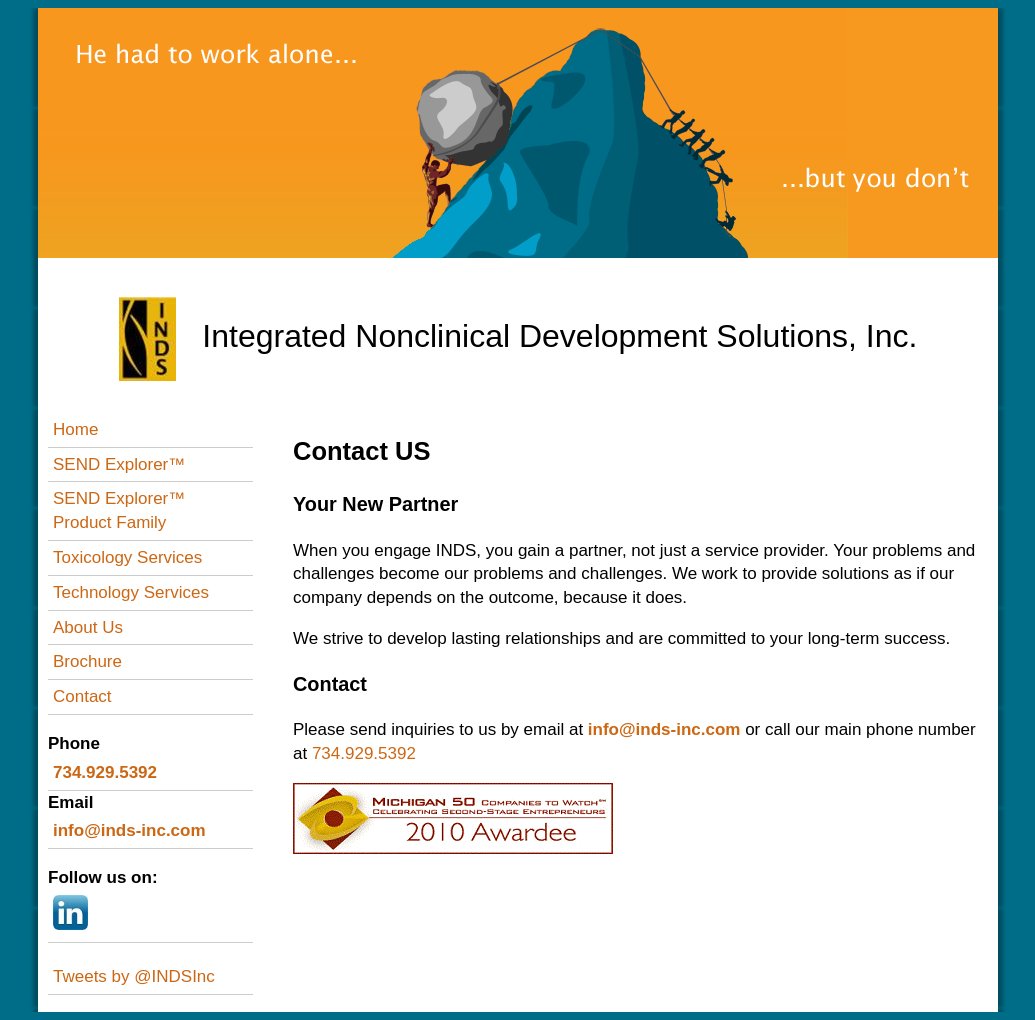
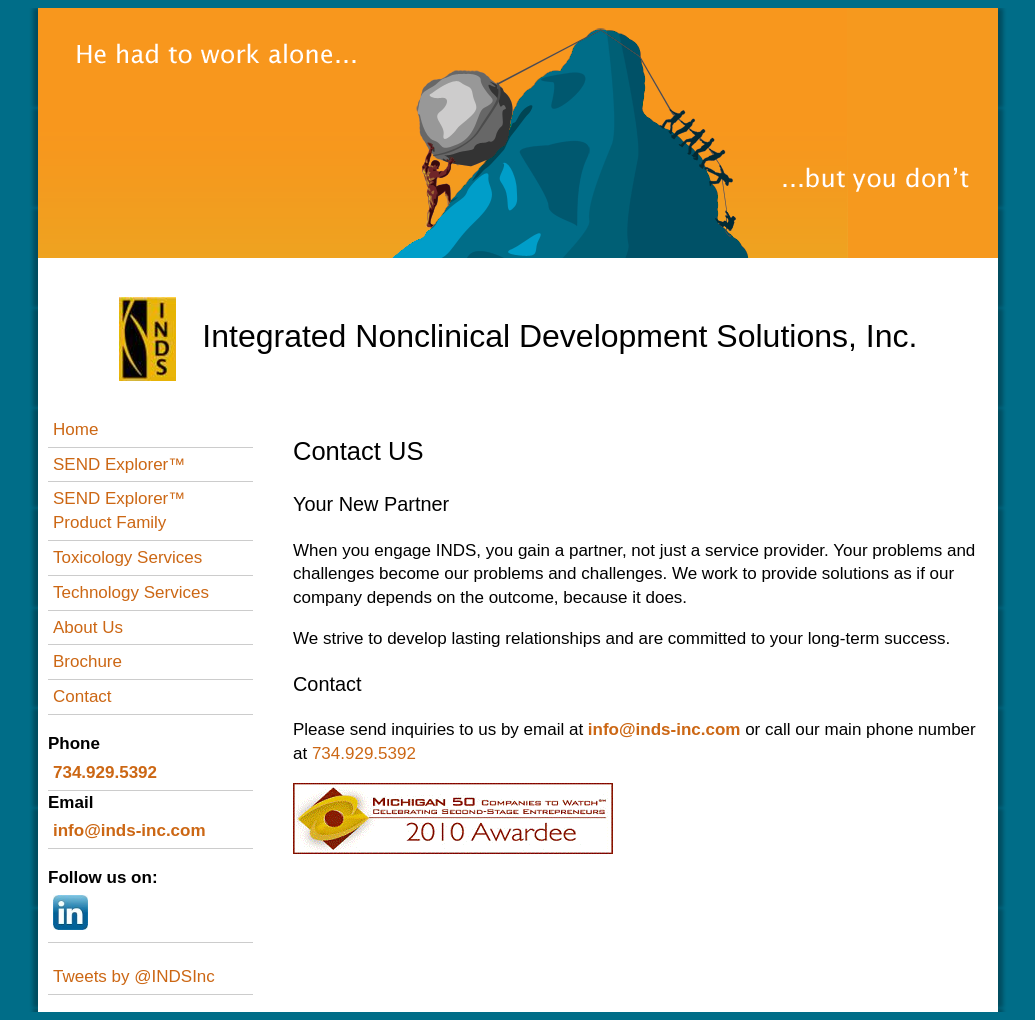
Before and after one commit to inds-inc/inds-inc.github.io, a Jekyll site: the page built from contact.md, in a window 1280 px wide. Shown: the whole page, without its empty margins (122-1157 px from the left). Built offline with Jekyll 4.4.1, drawn with Linux system fonts in a browser that asks for light colours; comment, search, counter and statistics services are not loaded.

Commit message:
remove bold form h

```diff
--- a/css/body.css
+++ b/css/body.css
@@ -11,11 +11,13 @@
   background: #006d88 url(/assets/images/background.png) top center repeat-y;
 }
 
+h2, h3, h4 { font-weight: normal; }
+ul, ol { margin-left: -1em; }
+
 #header { margin-left: 10px; }
 #title { font-size: xx-large; text-align: center; margin: 1em 0; }
 #title img { vertical-align: middle; }
 .column { padding: 0 20px;}
-ul, ol { margin-left: -1em; }
 
 a { color:#CC6714; text-decoration: none;	}
 a:hover {	color:#CC6714; background-color: #F5F5F5;	}
```
